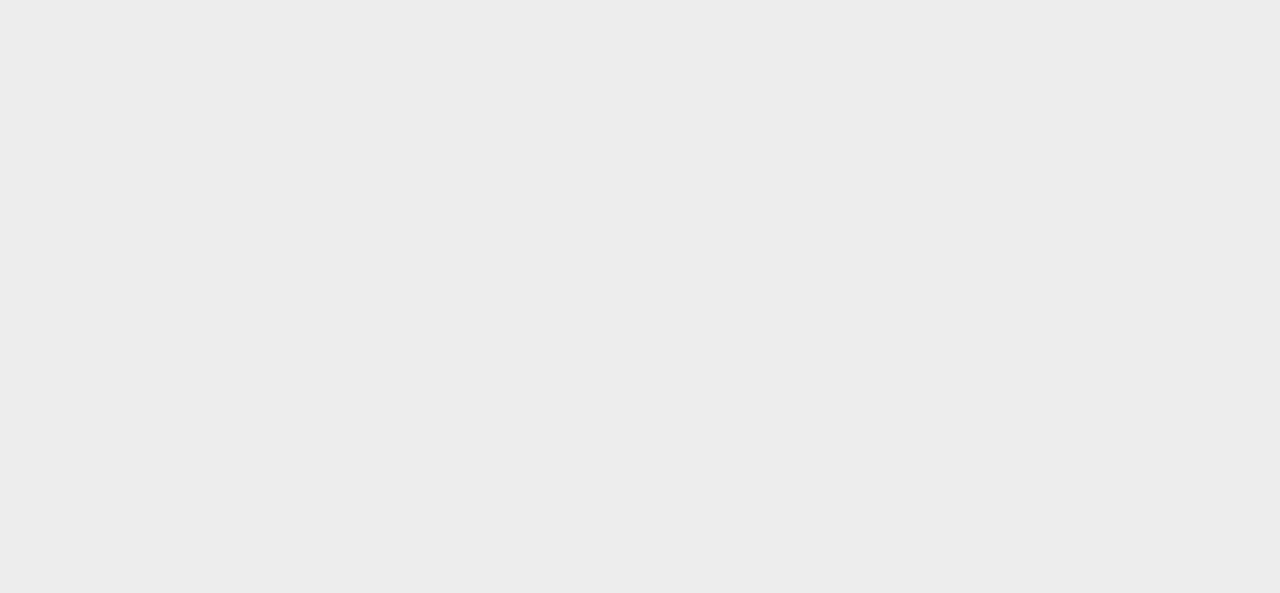
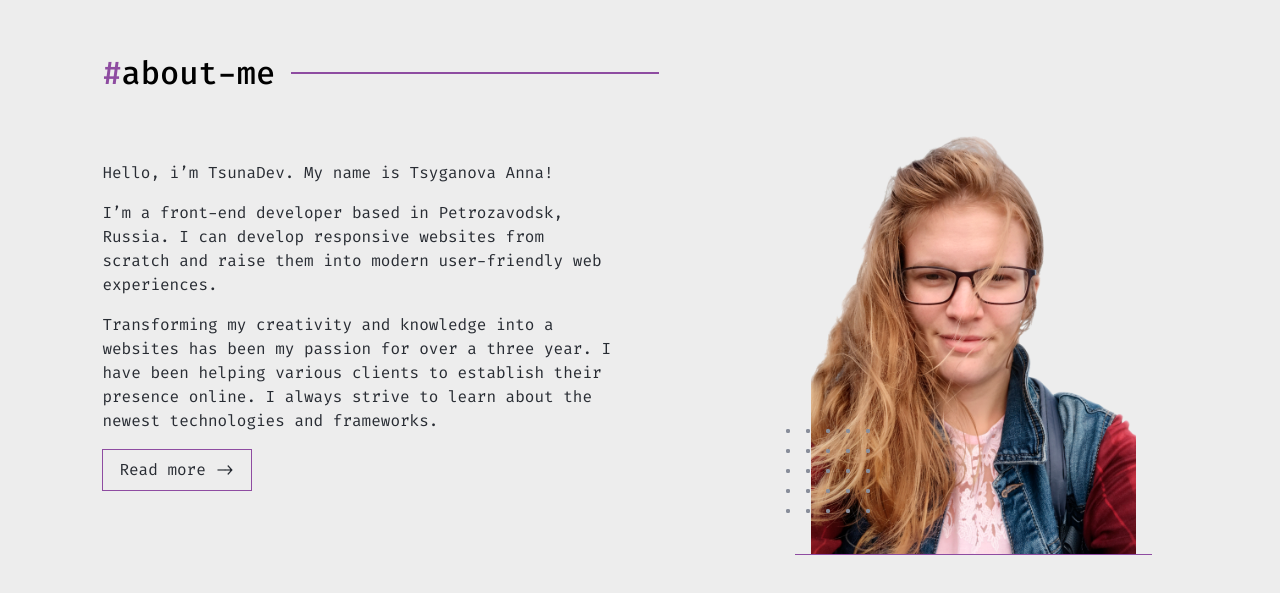
Before and after one commit to Tsuna08/portfolio, a Next.js app: page /en in a window 1280 px wide. Shown: the part 959-1552 px from the top of the page. Built offline with nearby package versions, Linux system fonts and the light colour scheme.

Commit message:
Секция обо мне

```diff
--- a/language/en.json
+++ b/language/en.json
@@ -4,6 +4,14 @@
     "colorTitle": "front-end developer",
     "description": "I craft responsive websites where technologies meet creativity",
     "contactBtn": "Contact me!"
+  },
+  "AboutSection": {
+    "intro": [
+      "Hello, i’m TsunaDev. My name is Tsyganova Anna!",
+      "I’m a front-end developer based in Petrozavodsk, Russia. I can develop responsive websites from scratch and raise them into modern user-friendly web experiences.",
+      "Transforming my creativity and knowledge into a websites has been my passion for over a three year. I have been helping various clients to establish their presence online. I always strive to learn about the newest technologies and frameworks."
+    ],
+    "readMoreBtn": "Read more ->"
   },
   "Header": {
     "home": "home",
--- a/language/ru.json
+++ b/language/ru.json
@@ -4,6 +4,14 @@
     "colorTitle": "front-end разработчик",
     "description": "Я создаю адаптивные веб-сайты, где технологии встречаются с творчеством",
     "contactBtn": "Написать мне!"
+  },
+  "AboutSection": {
+    "intro": [
+      "Добрый день, я TsunaDev. Меня зовут Цыганова Анна!",
+      "Я фронтенд-разработчик из Петрозаводска, Россия. Я могу создавать адаптивные веб-сайты с нуля и превращать их в современные, удобные для пользователя веб-интерфейсы.",
+      "Возможность воплощать свои творческие способности и знания в веб-сайты – моя страсть уже более трех лет. Я помогаю различным клиентам создавать свое присутствие в интернете. Я всегда стремлюсь изучать новейшие технологии и фреймворки."
+    ],
+    "readMoreBtn": "Подробнее ->"
   },
   "Header": {
     "home": "главная",
--- a/src/app/[locale]/globals.css
+++ b/src/app/[locale]/globals.css
@@ -19,6 +19,7 @@
 }
 
 body {
+  width: 100%;
   background: var(--background);
   color: var(--foreground);
   font-family: var(--font-fira-code);
--- a/src/app/[locale]/page.module.scss
+++ b/src/app/[locale]/page.module.scss
@@ -1,10 +1,36 @@
-.section {
+.mainSection,
+.sectionTitle {
   width: 100%;
   height: 100vh;
   display: flex;
+  padding: 0 10% 0 8%;
+}
+
+.mainSection {
   justify-content: space-between;
   align-items: center;
-  padding: 0 10% 0 8%;
+}
+
+.sectionTitle {
+  flex-direction: column;
+  justify-content: center;
+  align-items: center;
+}
+
+.sectionColumn {
+  width: 100%;
+  display: flex;
+  flex-direction: column;
+  align-items: flex-start;
+  justify-content: center;
+  max-width: 515px;
+  gap: 1rem;
+}
+
+.section {
+  display: flex;
+  justify-content: space-between;
+  width: 100%;
 }
 
 .info {
@@ -41,7 +67,7 @@
   z-index: -1;
 }
 
-.dotsTmg {
+.dotsImg {
   position: absolute;
   bottom: 5%;
   left: -23%;
@@ -51,3 +77,29 @@
   mask: url("/dots.svg") no-repeat center / contain;
   -webkit-mask: url("/dots.svg") no-repeat center / contain;
 }
+
+.aboutMePhoto {
+  border-bottom: 1px solid var(--primary-color);
+  padding: 0 1rem;
+  display: block;
+}
+
+.aboutMeDotsImg {
+  position: absolute;
+  width: 84px;
+  height: 84px;
+  background-color: var(--secondary-color);
+  mask: url("/dots.svg") no-repeat center / contain;
+  -webkit-mask: url("/dots.svg") no-repeat center / contain;
+  z-index: 10;
+}
+
+.leftDotsTmg {
+  bottom: -84%;
+  right: 32%;
+}
+
+.leftRightTmg {
+  bottom: -70%;
+  right: 11%;
+}
--- a/src/app/[locale]/page.tsx
+++ b/src/app/[locale]/page.tsx
@@ -1,4 +1,5 @@
-import { Button } from "@/src/components";
+import { Button, TitleSection } from "@/src/components";
+import cn from "clsx";
 import { getTranslations, setRequestLocale } from "next-intl/server";
 import Image from "next/image";
 import classes from "./page.module.scss";
@@ -9,19 +10,23 @@ interface HomeProps {
 
 export default async function Home({ params }: HomeProps) {
   const { locale } = await params;
+  setRequestLocale(locale);
 
-  setRequestLocale(locale);
-  const t = await getTranslations("Home");
+  const tHome = await getTranslations("Home");
+  const tTitle = await getTranslations("Header");
+  const tAbout = await getTranslations("AboutSection");
+  const intro: string[] = tAbout.raw("intro");
 
   return (
     <>
-      <section className={classes.section}>
+      {/* Приветствие */}
+      <section className={classes.mainSection}>
         <div className={classes.info}>
           <h1>
-            {t("title")} <span>{t("colorTitle")}</span>
+            {tHome("title")} <span>{tHome("colorTitle")}</span>
           </h1>
-          <p>{t("description")}</p>
-          <Button>{t("contactBtn")}</Button>
+          <p>{tHome("description")}</p>
+          <Button>{tHome("contactBtn")}</Button>
         </div>
         <div className={classes.container}>
           <Image
@@ -40,10 +45,32 @@ export default async function Home({ params }: HomeProps) {
             height={150}
             priority
           />
-          <div className={classes.dotsTmg} />
+          <div className={classes.dotsImg} />
         </div>
       </section>
-      <section className={classes.section}></section>
+
+      {/* Секция – обо мне */}
+      <section className={classes.sectionTitle}>
+        <TitleSection title={tTitle("about-me")} />
+        <div className={classes.section}>
+          <div className={classes.sectionColumn}>
+            {intro.map((paragraph, idx) => (
+              <p key={idx}>{paragraph}</p>
+            ))}
+            <Button>{tAbout("readMoreBtn")}</Button>
+          </div>
+          <Image
+            className={cn(classes.aboutMePhoto, classes.container)}
+            src="/photo.png"
+            alt="About me photo"
+            width={357}
+            height={500}
+            priority
+          />
+          <div className={cn(classes.aboutMeDotsImg, classes.leftDotsTmg)} />
+          <div className={cn(classes.aboutMeDotsImg, classes.leftDotsTmg)} />
+        </div>
+      </section>
     </>
   );
 }
@@ -53,8 +80,7 @@ export async function generateMetadata({ params }: HomeProps) {
   const t = await getTranslations({ locale, namespace: "Home" });
 
   return {
-    title: t("title"),
-    colorTitle: t("colorTitle"),
+    title: `${t("title")} ${t("colorTitle")}`,
     description: t("description"),
   };
 }
--- /dev/null
+++ b/src/components/Title/Title.module.scss
@@ -0,0 +1,9 @@
+.label {
+  color: var(--color);
+  font-weight: 500;
+  font-size: 2rem;
+}
+
+.sharp {
+  color: var(--primary-color);
+}
--- /dev/null
+++ b/src/components/Title/Title.tsx
@@ -0,0 +1,15 @@
+import classes from "./Title.module.scss";
+
+interface TitleProps {
+  title: string;
+  preTitle?: string;
+}
+
+export const Title = ({ title, preTitle = "#" }: TitleProps) => {
+  return (
+    <h2 className={classes.label}>
+      <span className={classes.sharp}>{preTitle}</span>
+      {title}
+    </h2>
+  );
+};
--- /dev/null
+++ b/src/components/Title/index.ts
@@ -0,0 +1 @@
+export { Title } from "./Title";
--- /dev/null
+++ b/src/components/TitleSection/TitleSection.module.scss
@@ -0,0 +1,13 @@
+.section {
+  display: flex;
+  flex-direction: row;
+  align-items: center;
+  gap: 1rem;
+  padding: 0px;
+  width: 100%;
+}
+
+.line {
+  border: 1px solid var(--primary-color);
+  width: 35%;
+}
--- /dev/null
+++ b/src/components/TitleSection/TitleSection.tsx
@@ -0,0 +1,16 @@
+import { Title } from "../Title/Title";
+import classes from "./TitleSection.module.scss";
+
+interface TitleSectionProps {
+  title: string;
+  preTitle?: string;
+}
+
+export const TitleSection = ({ title, preTitle = "#" }: TitleSectionProps) => {
+  return (
+    <div className={classes.section}>
+      <Title title={title} preTitle={preTitle} />
+      <div className={classes.line} />
+    </div>
+  );
+};
--- /dev/null
+++ b/src/components/TitleSection/index.ts
@@ -0,0 +1 @@
+export { TitleSection } from "./TitleSection";
--- a/src/components/index.ts
+++ b/src/components/index.ts
@@ -1,3 +1,5 @@
 export { Button } from "./Button";
 export { Header } from "./Header";
 export { LanguageSwitcher } from "./LanguageSwitcher";
+export { Title } from "./Title";
+export { TitleSection } from "./TitleSection";
```
